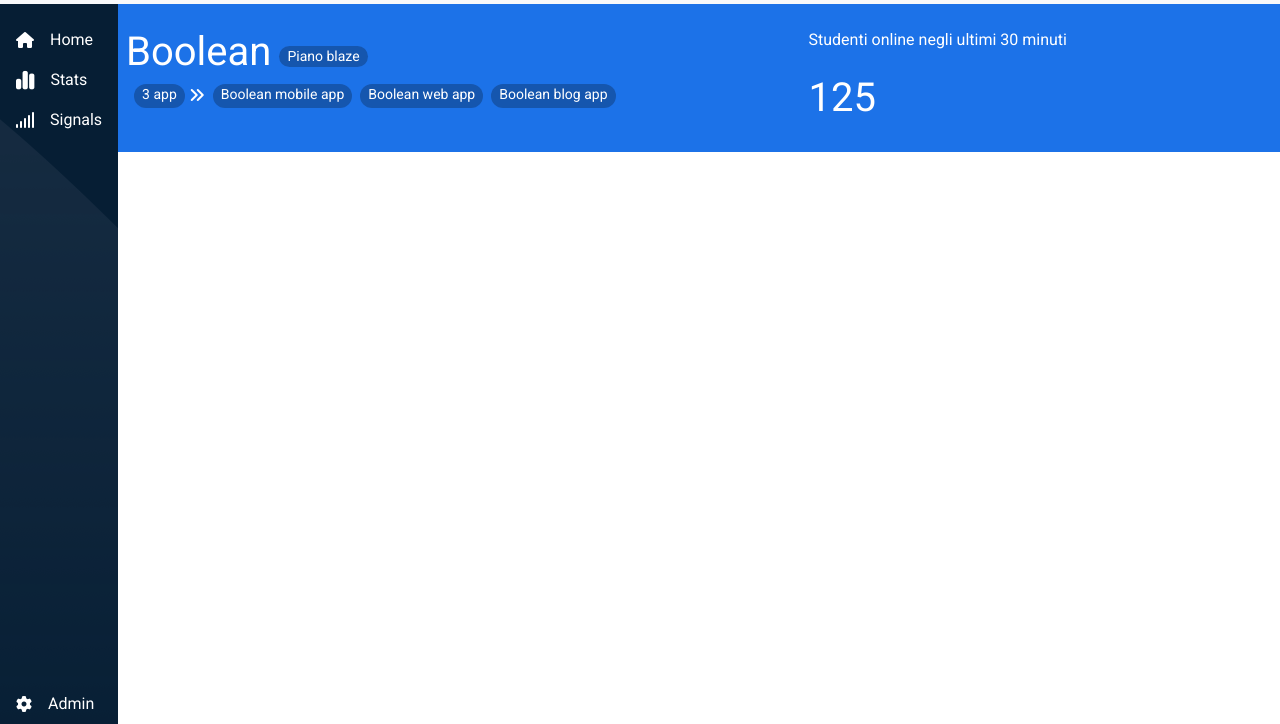
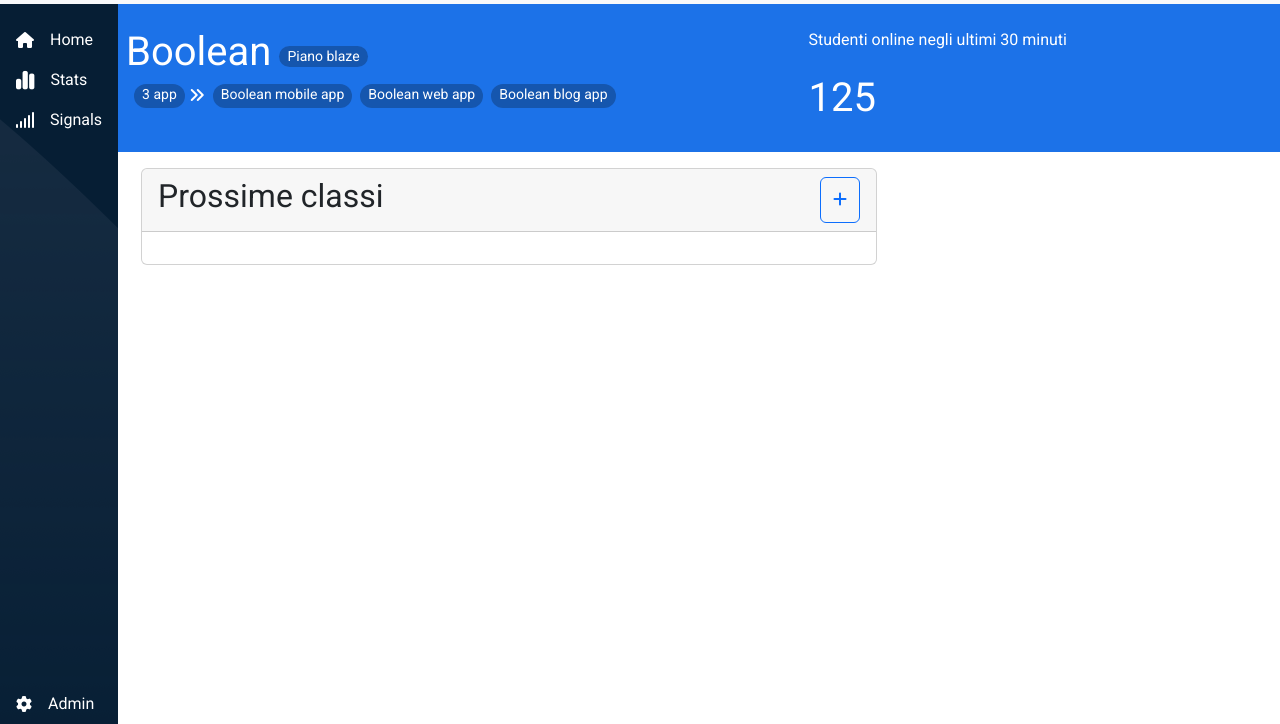
Before and after one commit to alessandro-cordoglio/html-css-bootstrap-dashboard, a plain HTML site: page index.html in a window 1280 px wide. Shown: the part 76-800 px from the top of the page. Drawn offline with nearby package versions, Linux system fonts and the light colour scheme.

Commit message:
aggiunta prima card

```diff
--- a/index.html
+++ b/index.html
@@ -31,7 +31,7 @@
                 <button class="ms-hover-dark hide btn"><i class="fa-solid fa-list"></i></button>
                 <button class="ms-hover-dark hide btn"><i class="fa-solid fa-circle-question"></i></button>
                 <button class="ms-hover-dark hide btn"><i class="fa-solid fa-ellipsis-vertical"></i></button>
-                <div class="dropdown">
+                <div class="dropdown ">
                     <button id="bell-btn" class="ms-hover-dark btn"  type="button" data-bs-toggle="dropdown" aria-expanded="false"><i class="fa-solid fa-bell"></i></button>
                     <ul class="dropdown-menu">
                         <li><a class="dropdown-item" href="">Profilo</a></li>
@@ -117,8 +117,31 @@
                     </div>
                 </div>
             </section>
-            <section>
+                <div class="container">
+                    <div class="py-3 row">
+                        <div id="left" class="col-12 col-lg-8">
+                            <div class="col">
+                                <div class="card">
+                                    <div class="card-header d-flex">
+                                        <h2>Prossime classi</h2>
+                                        <div class="d-flex justify-content-end flex-grow-1">
+                                            <button class=" btn btn-outline-primary">
+                                                <i class="fa-solid fa-plus"></i>
+                                            </button>
+                                        </div>
+                                    </div>
+                                    <div class="card-body">
 
+                                  </div>
+                            </div>
+                            <div class="col">
+
+                            </div>
+                        </div>
+
+                        <div id="right" class="col-12 col-lg"></div>
+                    </div>
+                </div>
             </section>
         </main>
     </div>
```
